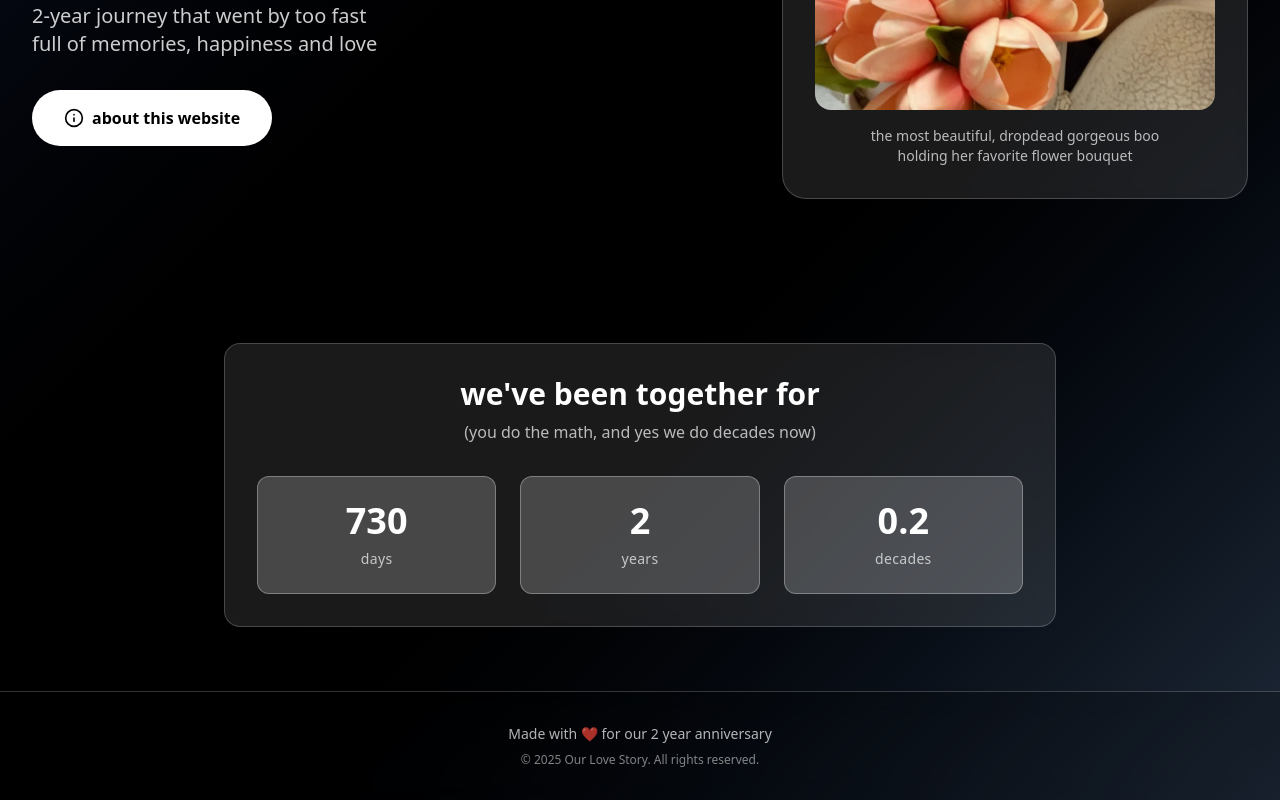
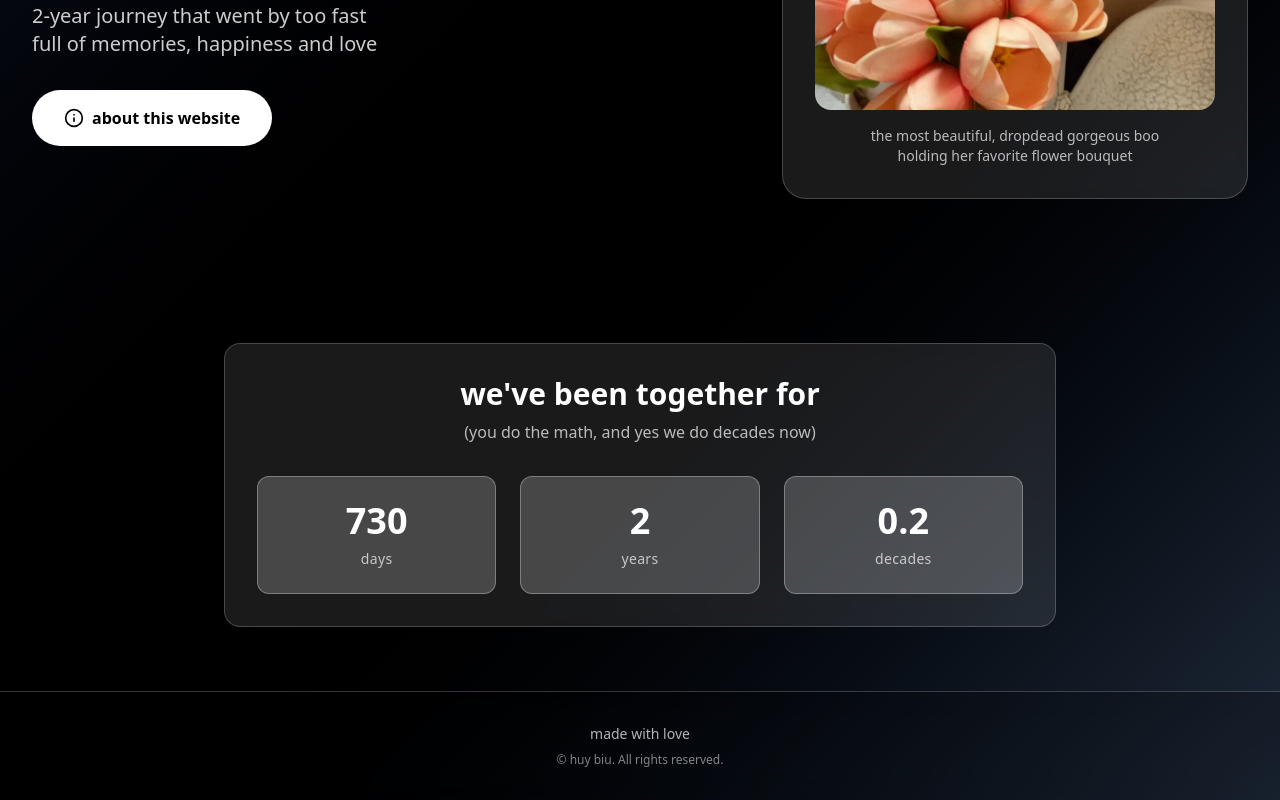
Before and after one commit to giahuyyle/best-repo, a React (Vite) app: page / in a window 1280 px wide. Shown: the part 467-1267 px from the top of the page. Built offline with nearby package versions, Linux system fonts and the light colour scheme; no server answers.

Commit message:
fixed footer

```diff
--- a/src/components/Footer.jsx
+++ b/src/components/Footer.jsx
@@ -6,10 +6,10 @@ const Footer = () => {
       <div className="max-w-7xl mx-auto px-4 sm:px-6 lg:px-8">
         <div className="text-center">
           <p className="text-white/70 text-sm">
-            Made with ❤️ for our 2 year anniversary
+            made with love
           </p>
           <p className="text-white/50 text-xs mt-2">
-            © 2025 Our Love Story. All rights reserved.
+            © huy biu. All rights reserved.
           </p>
         </div>
       </div>
```
